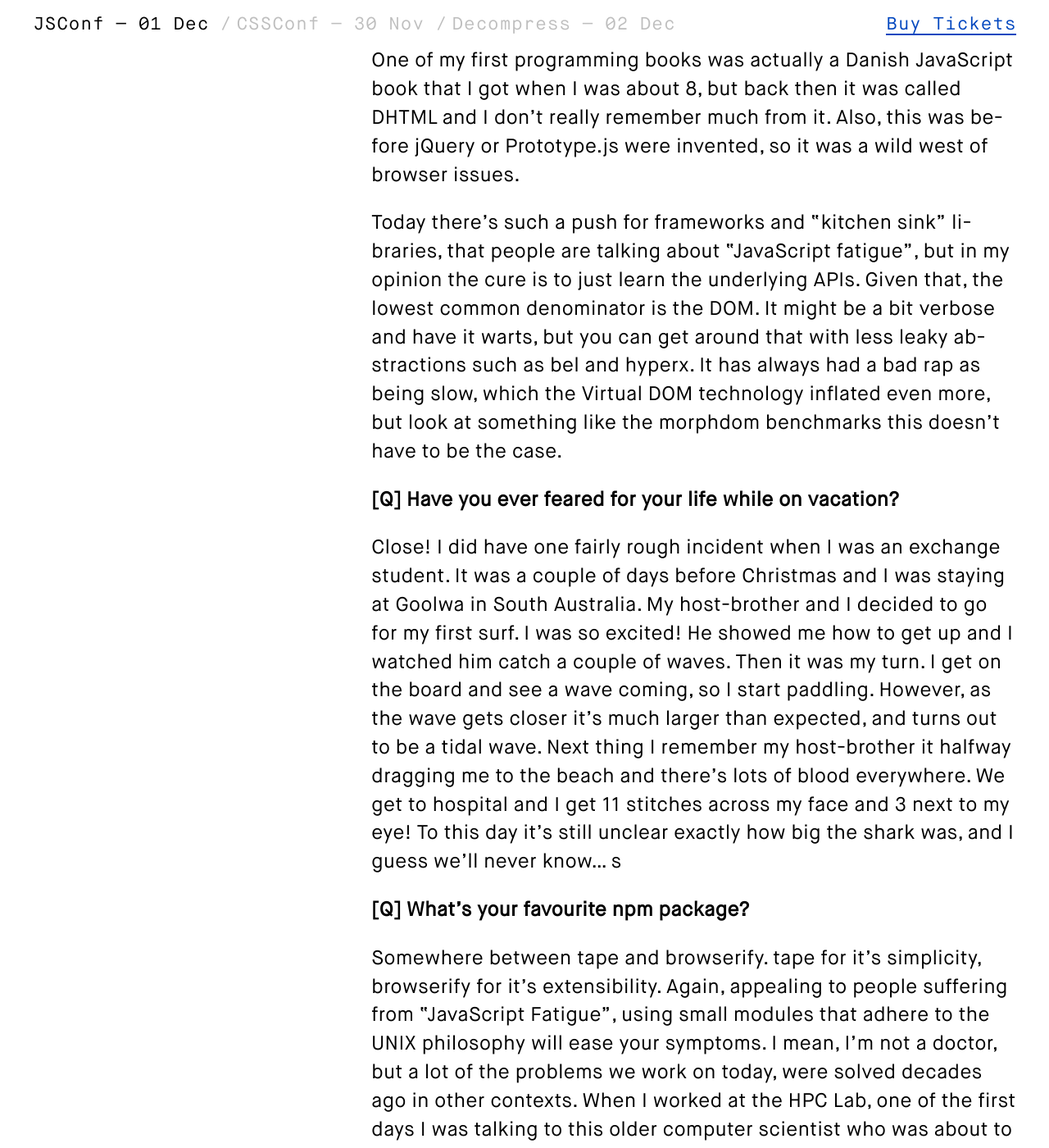
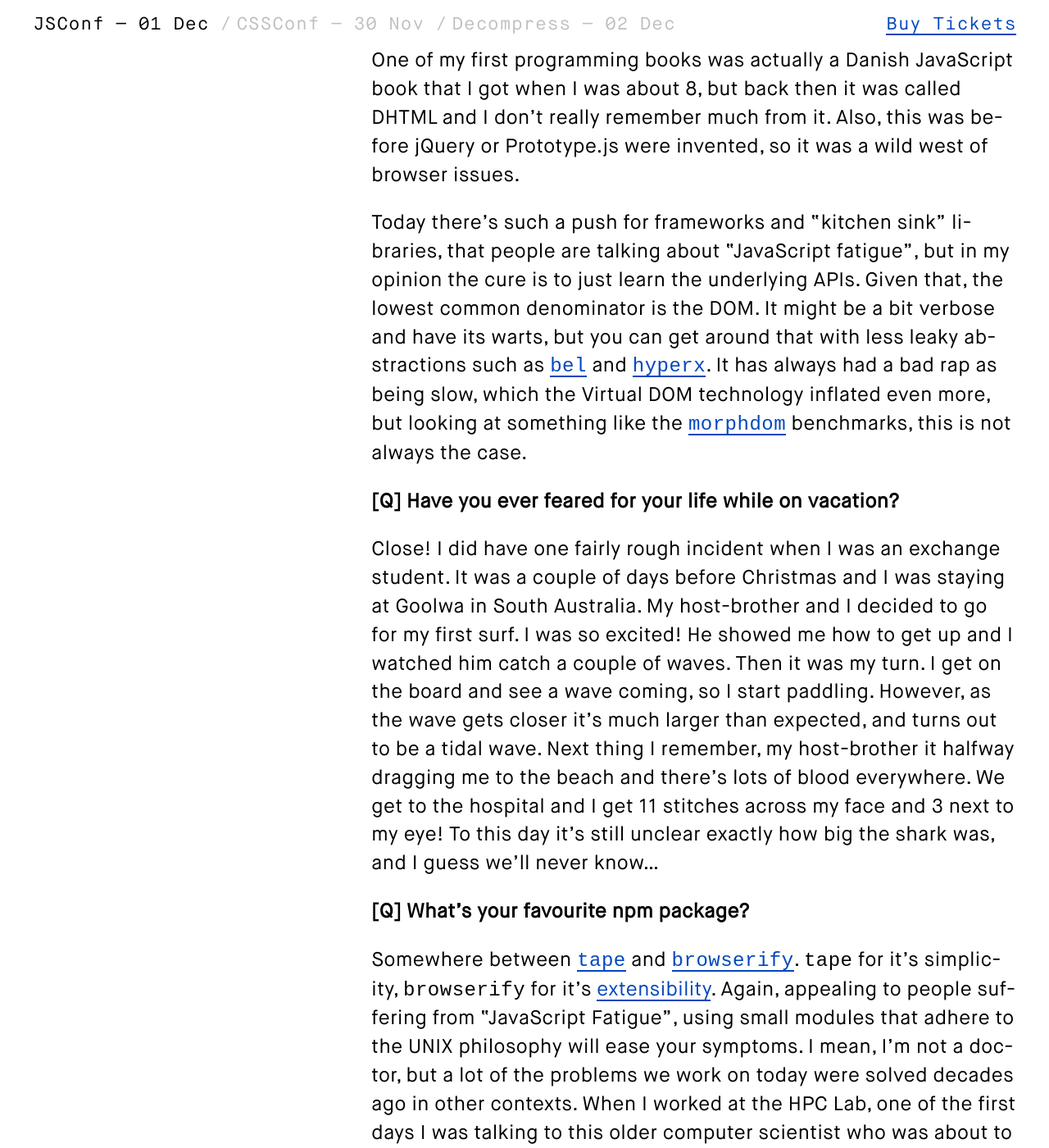
Before and after one commit to vsfest/2016.jsconfau.com, a Jekyll site: the page built from _interviews/emil-bay.md, in a window 1280 px wide and 1400 px high, scrolled down 1998 px. Shown: the whole window at 82% size. Built offline with Jekyll 4.4.1, drawn with Linux system fonts in a browser that asks for light colours; some of the changed text lies outside the part shown.

Commit message:
Applying Emil's requested changes
Applying Emil's requested changes, and sneaking in some link
accessibility

```diff
--- a/_interviews/emil-bay.md
+++ b/_interviews/emil-bay.md
@@ -7,24 +7,24 @@
 
 __[Q] Tell us a bit about yourself and what you do?__
 
-My name is Emil Bay and I'm a hacker from Denmark. I've been programming to some degree as far back as I can remember, but it really took off when I was 13 and decided I wanted to become an exchange student. My parents found it hard to finance the exchange, so I took matters in my own hands and started doing freelance work. By doing gigs at night after school, I was able to accumulate the money required and I became a Rotary Youth Exchange student after secondary school, at 16, to Australia. Since then I've been in and out of uni, worked at a High Performance Computing lab, worked at an ad agency and most recently worked at a major Danish newspaper. Currently I'm working on an AgTech startup. We're essentially trying to build a trading platform for the grains business, but with some special security properties, all built on proven crypto primitives, some of which I'll cover in my talk.
+My name is Emil Bay and I'm a hacker from Denmark. I've been programming to some degree as far back as I can remember, but it really took off when I was 13 and decided I wanted to become an exchange student. My parents found it hard to finance the exchange, so I took matters in my own hands and started doing freelance work. By doing gigs at night after school, I was able to accumulate the money required and I became a Rotary Youth Exchange student after secondary school, at 16. Since then I've been in and out of uni, worked at a High Performance Computing lab, worked at an ad agency and most recently worked at a major Danish newspaper. Currently I'm working on an AgTech startup. We're essentially trying to build a trading platform for the grains business, but with some special security properties, all built on proven crypto primitives, some of which I'll cover in my talk.
 
 __[Q] Tell us about the journey that led you to what you're doing?__
 
-While working at the newspaper, I was approached by their technical director, Anders Emil Møller, who asked me to work with him on a pro bono project that he was coordinating, helping Syrian journalists in exile create a collaborative media as a means to unite war-torn Syria. The prospects of having a positive impact on such a devastating conflict made me agree immediately. So over the last months we've worked on a website for them and that's when we realised that there are some deeper problems with how the internet and publishing is designed, that can be solved by using crypto and ideas from the Distributed Internet movement. Being in Copenhagen I'd sometimes go hacking with Mathias Buus, who is one of the co-founders of Dat, working on a peer-to-peer network for scientists sharing data. Hanging out with him I started to pick up on the ideas and methods they're using. Hyperjournal is very much a union of the two worlds. And that's what my talk will be about.
+While working at the newspaper, I was approached by their technical director, [Anders Emil Møller](https://twitter.com/AndersEmil "Møller on Twitter"), who asked me to work with him on a pro bono project that he was coordinating, helping Syrian journalists in exile create a collaborative media as a means to unite war-torn Syria. The prospects of having a positive impact on such a devastating conflict made me agree immediately. So over the last months we've worked on a website for them and that's when we realised that there are some deeper problems with how the internet and publishing is designed, that can be solved by using crypto and ideas from the Distributed Internet movement. Being in Copenhagen I'd sometimes go hacking with [Mathias Buus](https://github.com/mafintosh "Buus on GitHub"), who is one of the co-founders of Dat, working on a peer-to-peer network for scientists sharing data. Hanging out with him I started to pick up on the ideas and methods they're using. Hyperjournal is very much a union of the two worlds. And that's what my talk will be about.
 
 __[Q] What's the most underrated tech you've loved in the last year?__
 
-The DOM! My friend Andreas Madsen, who is a former Node core contributor and no bullshit kinda guy, put me onto actually learning the DOM API. I did know some of it, but it was stowed far away in long-term memory.
+The DOM! My friend [Andreas Madsen](https://github.com/andreasmadsen "Madsen on GitHub"), who is a former Node core contributor and no-bullshit kinda guy, put me onto actually learning the [DOM API](https://developer.mozilla.org/en-US/docs/Web/API/Document_Object_Model/Introduction "DOM API on Mozilla"). I did know some of it, but it was stowed far away in long-term memory.
 
 One of my first programming books was actually a Danish JavaScript book that I got when I was about 8, but back then it was called DHTML and I don't really remember much from it. Also, this was before jQuery or Prototype.js were invented, so it was a wild west of browser issues.
 
-Today there's such a push for frameworks and "kitchen sink" libraries, that people are talking about "JavaScript fatigue", but in my opinion the cure is to just learn the underlying APIs. Given that, the lowest common denominator is the DOM. It might be a bit verbose and have it warts, but you can get around that with less leaky abstractions such as bel and hyperx. It has always had a bad rap as being slow, which the Virtual DOM technology inflated even more, but look at something like the morphdom benchmarks this doesn't have to be the case.
+Today there's such a push for frameworks and "kitchen sink" libraries, that people are talking about "JavaScript fatigue", but in my opinion the cure is to just learn the underlying APIs. Given that, the lowest common denominator is the DOM. It might be a bit verbose and have its warts, but you can get around that with less leaky abstractions such as [`bel`](https://www.npmjs.com/package/bel "bel on npm") and [`hyperx`](https://www.npmjs.com/package/hyperx "hyperx on npm"). It has always had a bad rap as being slow, which the Virtual DOM technology inflated even more, but looking at something like the [`morphdom`](https://www.npmjs.com/package/morphdom "morphdom on npm") benchmarks, this is not always the case.
 
 __[Q] Have you ever feared for your life while on vacation?__
 
-Close! I did have one fairly rough incident when I was an exchange student. It was a couple of days before Christmas and I was staying at Goolwa in South Australia. My host-brother and I decided to go for my first surf. I was so excited! He showed me how to get up and I watched him catch a couple of waves. Then it was my turn. I get on the board and see a wave coming, so I start paddling. However, as the wave gets closer it's much larger than expected, and turns out to be a tidal wave. Next thing I remember my host-brother it halfway dragging me to the beach and there's lots of blood everywhere. We get to hospital and I get 11 stitches across my face and 3 next to my eye! To this day it's still unclear exactly how big the shark was, and I guess we'll never know… s
+Close! I did have one fairly rough incident when I was an exchange student. It was a couple of days before Christmas and I was staying at Goolwa in South Australia. My host-brother and I decided to go for my first surf. I was so excited! He showed me how to get up and I watched him catch a couple of waves. Then it was my turn. I get on the board and see a wave coming, so I start paddling. However, as the wave gets closer it's much larger than expected, and turns out to be a tidal wave. Next thing I remember, my host-brother it halfway dragging me to the beach and there's lots of blood everywhere. We get to the hospital and I get 11 stitches across my face and 3 next to my eye! To this day it's still unclear exactly how big the shark was, and I guess we'll never know...
 
 __[Q] What's your favourite npm package?__
 
-Somewhere between tape and browserify. tape for it's simplicity, browserify for it's extensibility. Again, appealing to people suffering from "JavaScript Fatigue", using small modules that adhere to the UNIX philosophy will ease your symptoms. I mean, I'm not a doctor, but a lot of the problems we work on today, were solved decades ago in other contexts. When I worked at the HPC Lab, one of the first days I was talking to this older computer scientist who was about to retire, telling him I was working on setting up a Hadoop cluster for doing research on Map/Reduce. He burst out laughing, saying that when he was a young researcher people were working on Map/Reduce on mainframes, and those people had retired a couple of decades ago. In my experience this happens with a lot of the technology we're working on; our context is different, but if you squint a little, it all seems very cyclic.
+Somewhere between [`tape`](https://www.npmjs.com/package/tape "tape on npm") and [`browserify`](https://www.npmjs.com/package/browserify "browserify on npm"). `tape` for it's simplicity, `browserify` for it's [extensibility](https://gist.github.com/substack/68f8d502be42d5cd4942 "Substack discussing browserify"). Again, appealing to people suffering from "JavaScript Fatigue", using small modules that adhere to the UNIX philosophy will ease your symptoms. I mean, I'm not a doctor, but a lot of the problems we work on today were solved decades ago in other contexts. When I worked at the HPC Lab, one of the first days I was talking to this older computer scientist who was about to retire, telling him I was working on setting up a Hadoop cluster for doing research on Map/Reduce. He burst out laughing, saying that when he was a young researcher people were working on Map/Reduce on mainframes, and those people had retired a couple of decades ago. In my experience this happens with a lot of the technology we're working on; our context is different, but if you squint a little, it all seems very cyclic.
```
Also changed, not shown: _speakers/emil.md (+1 -1 lines).
